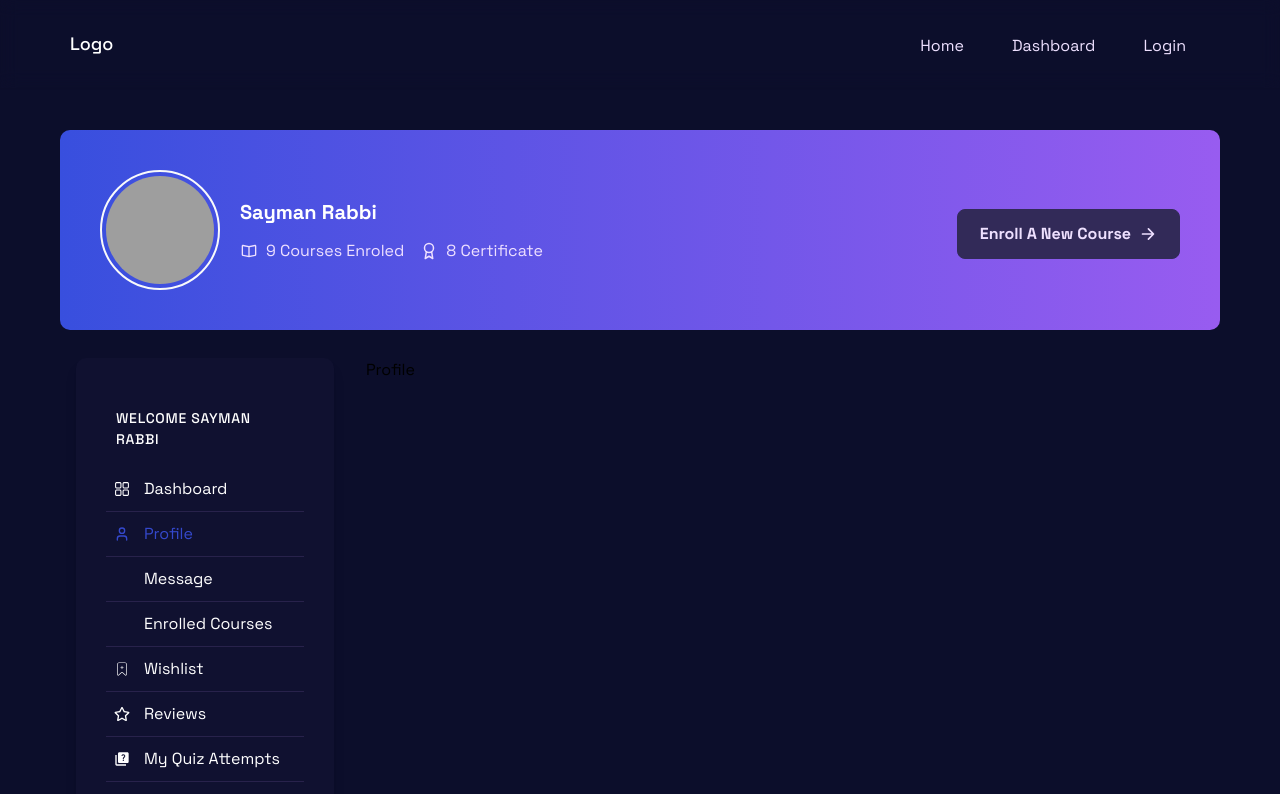
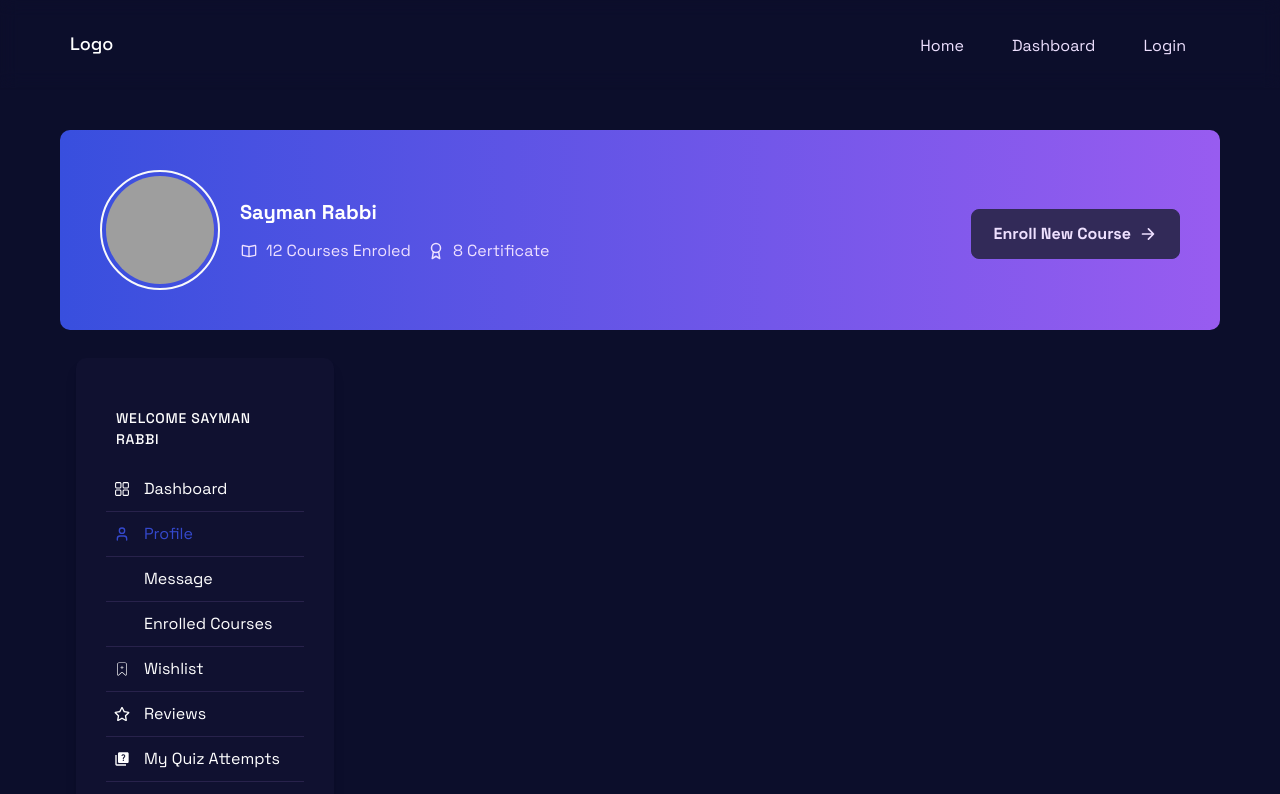
Before and after one commit to SaymanRabbi/course_managment_frontend, a React (Vite) app: page /dashboard/profile in a window 1280 px wide. Shown: the top 794 px of the page. Built offline with nearby package versions, Linux system fonts and the light colour scheme; grey boxes are pictures that could not be loaded; some icons are missing.

Commit message:
dynamic banner

```diff
--- a/src/Components/Dashboard/Profile.tsx
+++ b/src/Components/Dashboard/Profile.tsx
@@ -1,9 +1,5 @@
 const Profile = () => {
-  return (
-    <div>
-      <h1>Profile</h1>
-    </div>
-  );
+  return <h1></h1>;
 };
 
 export default Profile;
--- a/src/Components/DashboardBanner/Banner.tsx
+++ b/src/Components/DashboardBanner/Banner.tsx
@@ -1,11 +1,26 @@
 import { IoMdBook } from "react-icons/io";
 import { LuAward } from "react-icons/lu";
 import { IoArrowForwardOutline } from "react-icons/io5";
-
 import Button from "../Button/Button";
-const Banner = () => {
+import React, { ReactNode } from "react";
+interface Props {
+  className?: string;
+  name: string;
+  ernolledCourses: number;
+  certificate: number;
+  buttonTitle: string;
+  children?: ReactNode;
+}
+const Banner: React.FC<Props> = ({
+  className,
+  name,
+  ernolledCourses,
+  certificate,
+  buttonTitle,
+  children,
+}) => {
   return (
-    <div className=" grid grid-cols-12">
+    <div className={`grid grid-cols-12 ${className}`}>
       <div className=" col-span-12 max-w-[100%]">
         <div className=" p-[40px] flex justify-between items-center flex-wrap rounded-[10px] bg-gradient-to-r from-rgbFrom to-rgbTo">
           <div className=" flex items-center flex-wrap justify-center">
@@ -21,16 +36,16 @@ const Banner = () => {
             {/* ------dashboard left content----- */}
             <div>
               <h4 className=" font-[900] text-textPrimary text-[20px] mb-3 text-center sm:text-start">
-                Sayman Rabbi
+                {name}
               </h4>
               <ul className=" flex gap-4">
                 <li className=" flex items-center gap-x-2 text-textSecondary">
                   <IoMdBook className=" text-lg" />
-                  <span>9 Courses Enroled</span>
+                  <span>{ernolledCourses} Courses Enroled</span>
                 </li>
                 <li className=" flex items-center gap-x-2 text-textSecondary">
                   <LuAward className=" text-lg" />
-                  <span>8 Certificate</span>
+                  <span>{certificate} Certificate</span>
                 </li>
               </ul>
             </div>
@@ -39,12 +54,13 @@ const Banner = () => {
           <div className=" flex justify-center mt-2 mx-auto sm:mx-0">
             {/* button */}
             <Button className=" bg-bgPrimary text-textSecondary border-[1px] border-bgPrimary hover:bg-transparent hover:text-textSecondary !py-[12px] flex items-center gap-2">
-              Enroll A New Course
+              {buttonTitle}
               <IoArrowForwardOutline className=" text-lg" />
             </Button>
           </div>
         </div>
       </div>
+      {children}
     </div>
   );
 };
--- a/src/Page/Dashboard.tsx
+++ b/src/Page/Dashboard.tsx
@@ -6,7 +6,12 @@ import Sidebar from "../Components/DashboardSideBar/Sidebar";
 const Dashboard = () => {
   return (
     <Container className=" pt-[130px] xl:!px-[60px] px-[30px]">
-      <Banner />
+      <Banner
+        name="Sayman Rabbi"
+        ernolledCourses={12}
+        certificate={8}
+        buttonTitle="Enroll New Course"
+      />
       {/* main part include sidebar and content */}
       <div className=" grid grid-cols-12 p-4 mt-3 gap-8">
         <div className=" col-span-12 lg:col-span-3">
```
